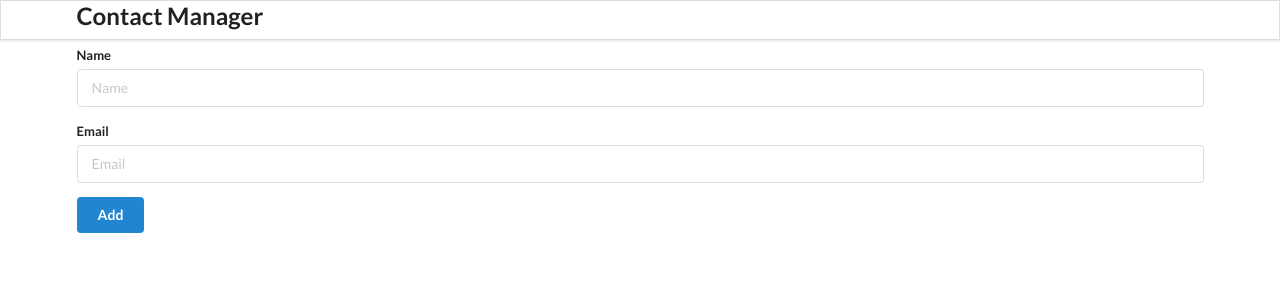
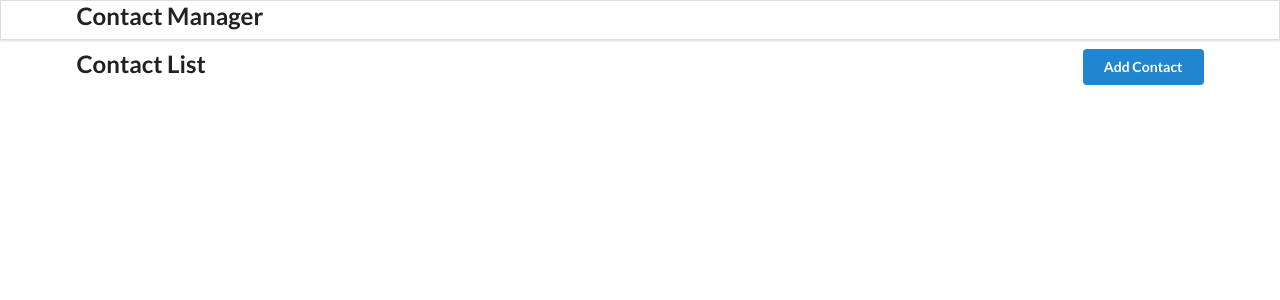
Before and after one commit to akshatbatra10/contact-app, a React (Create React App) app: page / in a window 1280 px wide. Shown: the top 300 px of the page. Built offline with nearby package versions, Linux system fonts and the light colour scheme.

Commit message:
added routing using react-router-dom

```diff
--- a/package.json
+++ b/package.json
@@ -8,6 +8,7 @@
     "@testing-library/user-event": "^13.5.0",
     "react": "^18.2.0",
     "react-dom": "^18.2.0",
+    "react-router-dom": "^6.4.2",
     "react-scripts": "5.0.1",
     "uuid": "^9.0.0",
     "web-vitals": "^2.1.4"
--- a/src/components/AddContact.component.js
+++ b/src/components/AddContact.component.js
@@ -1,33 +1,33 @@
-import React from "react";
+import React, { useState } from "react";
+import { useNavigate } from "react-router-dom";
 
-class AddContact extends React.Component {
-  state = {
-    name: "",
-    email: "",
-  };
-  add = (e) => {
+const AddContact = (props) => {
+  const [name, setName] = useState("");
+  const [email, setEmail] = useState("");
+  const navigate = useNavigate();
+  const add = (e) => {
     e.preventDefault();
-    if (this.state.name === "" || this.state.email === "") {
+    if (name === "" || email === "") {
       alert("All fields are mandatory!");
       return;
     }
-    this.props.addContactHandler(this.state);
-    this.setState({ name: "", email: "" });
-    console.log(this.state);
+    props.addContactHandler({ name: name, email: email });
+    setName("");
+    setEmail("");
+    navigate("/");
   };
-  render() {
   return (
-      <div className='ui main'>
+    <div className='ui main' style={{ marginTop: "3.5em" }}>
       <h2>Add Contact</h2>
-        <form className='ui form' onSubmit={this.add}>
+      <form className='ui form' onSubmit={add}>
         <div className='field'>
           <label>Name</label>
           <input
             type='text'
             name='name'
             placeholder='Name'
-              value={this.state.name}
-              onChange={(e) => this.setState({ name: e.target.value })}
+            value={name}
+            onChange={(e) => setName(e.target.value)}
           />
         </div>
         <div className='field'>
@@ -36,15 +36,14 @@ class AddContact extends React.Component {
             type='text'
             name='email'
             placeholder='Email'
-              value={this.state.email}
-              onChange={(e) => this.setState({ email: e.target.value })}
+            value={email}
+            onChange={(e) => setEmail(e.target.value)}
           />
         </div>
         <button className='ui button blue'>Add</button>
       </form>
     </div>
   );
-  }
-}
+};
 
 export default AddContact;
--- a/src/components/App.js
+++ b/src/components/App.js
@@ -1,5 +1,6 @@
 import React, { useState, useEffect } from "react";
 import { v4 as uuid } from "uuid";
+import { BrowserRouter as Router, Routes, Route } from "react-router-dom";
 
 import Header from "./Header.component";
 import AddContact from "./AddContact.component";
@@ -38,9 +39,27 @@ function App() {
 
   return (
     <div className='ui container'>
-      <Header />
-      <AddContact addContactHandler={addContactHandler} />
-      <ContactList contacts={contacts} getContactID={removeContactHandler} />
+      <Router>
+        <Header />
+        <Routes>
+          <Route
+            path='/add'
+            element={<AddContact addContactHandler={addContactHandler} />}
+          />
+          <Route
+            exact
+            path='/'
+            element={
+              <ContactList
+                contacts={contacts}
+                getContactID={removeContactHandler}
+              />
+            }
+          />
+        </Routes>
+        {/* <AddContact addContactHandler={addContactHandler} /> */}
+        {/* <ContactList contacts={contacts} getContactID={removeContactHandler} /> */}
+      </Router>
     </div>
   );
 }
--- a/src/components/ContactList.component.js
+++ b/src/components/ContactList.component.js
@@ -1,9 +1,9 @@
 import React from "react";
+import { Link } from "react-router-dom";
 
 import ContactCard from "./ContactCard.component";
 
 const ContactList = (props) => {
-  console.log(props);
   const deleteContactHandler = (id) => {
     props.getContactID(id);
   };
@@ -16,7 +16,17 @@ const ContactList = (props) => {
       />
     );
   });
-  return <div className='ui celled list'>{renderContactList}</div>;
+  return (
+    <div className='main' style={{ marginTop: "3.5em" }}>
+      <h2>
+        Contact List
+        <Link to='/add'>
+          <button className='ui button blue right floated'>Add Contact</button>
+        </Link>
+      </h2>
+      <div className='ui celled list'>{renderContactList}</div>
+    </div>
+  );
 };
 
 export default ContactList;
```
Also changed, not shown: 1 other file (tests, documents, lock files or other folders). Lines whose indentation alone changed are shown as unchanged.
